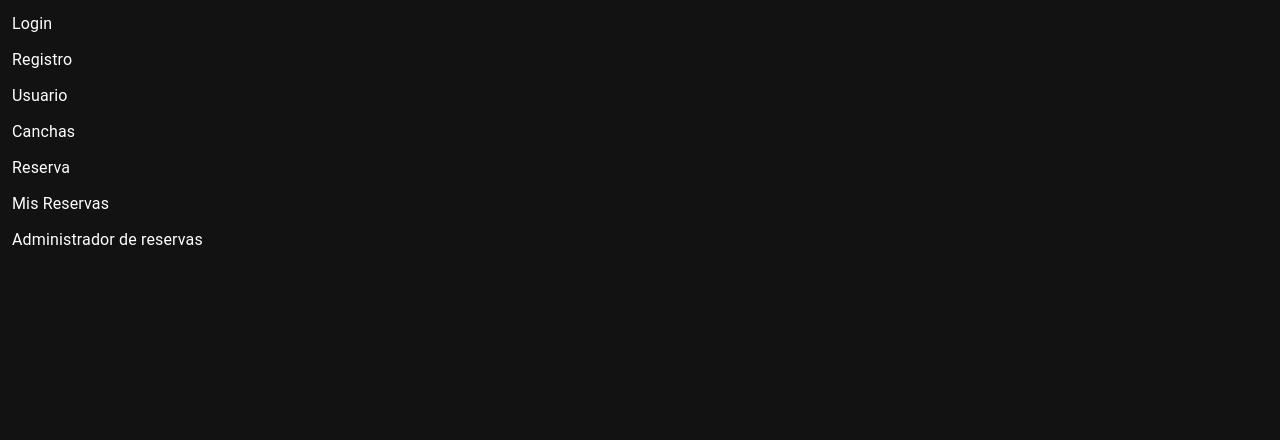
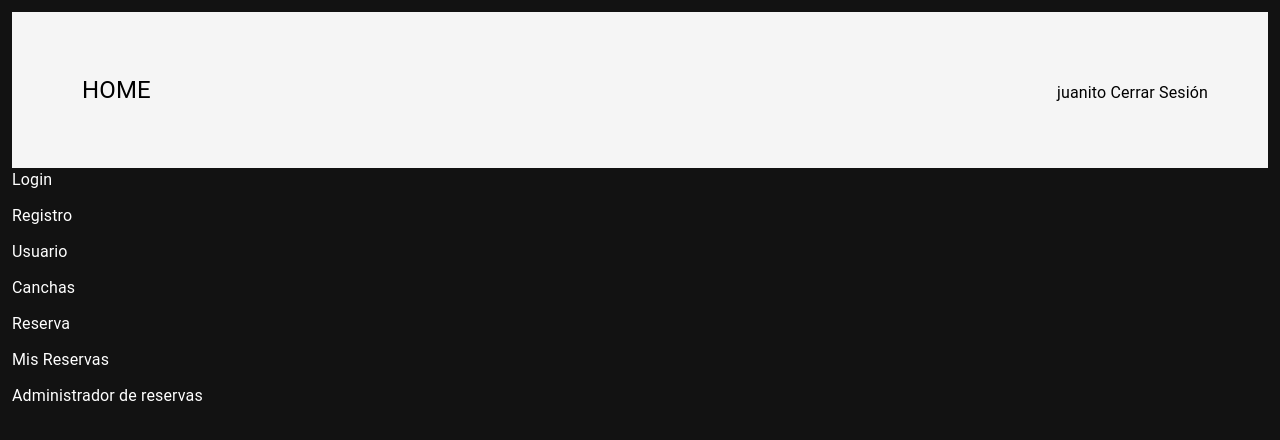
Before and after one commit to mrojas32/appweb, a React (Create React App) app in the folder frontend/: page / in a window 1280 px wide. Shown: the top 440 px of the page. Built offline with nearby package versions, Linux system fonts and the light colour scheme.

Commit message:
cirugia navbar

```diff
--- a/frontend/src/App.jsx
+++ b/frontend/src/App.jsx
@@ -8,13 +8,15 @@ import Mis_reservas from "./pages/Mis_reservas";
 import Reservas_admin from "./pages/Reservas_admin";
 import Usuario from "./pages/Usuario";
 import Registro from "./pages/Registro"
+import Navbar from './Navbar';
 import { BrowserRouter, Route, Routes } from "react-router-dom";
 
 
 function App() {
-  return (
+    return (
     <div className='flex flex-col w-full h-screen items-center p-3'>
-    <BrowserRouter>
+        <BrowserRouter>
+        <Navbar/>
         <Routes>
             <Route path='' element={<Home/>}/>
             <Route path='/canchas' element={<Canchas/>}/>
--- a/frontend/src/Navbar.jsx
+++ b/frontend/src/Navbar.jsx
@@ -1,7 +1,7 @@
 import React from 'react';
 import {Link,Outlet,} from 'react-router-dom';
 
-export const Navbar = () => {
+const Navbar = () => {
 
 	return (
 		<>
@@ -16,8 +16,8 @@ export const Navbar = () => {
 					</div>
 
 			</header>
-
-			<Outlet />
 		</>
 	);
 };
+
+export default Navbar;
--- a/frontend/src/pages/Usuario.jsx
+++ b/frontend/src/pages/Usuario.jsx
@@ -1,7 +1,6 @@
+import React from 'react'
 import { Button, Dialog, DialogActions, DialogContent, DialogTitle, TextField } from "@mui/material";
 import { useState } from "react"
-import { Route, Routes } from 'react-router-dom';
-import { Navbar } from '../Navbar';
 
 export default function Usuario() {
   const [userName, setUserName] = useState('Juanito'); // Nombre de usuario inicial
@@ -9,9 +8,6 @@ export default function Usuario() {
 
   return (
     <>
-    <Routes>
-        <Route path='/' element={<Navbar />}></Route>
-    </Routes>
       <div>
         <Button variant='outlined' color='primary' onClick={() => setDialogOpen(true)}>
                 Eliminar Usuario
```
